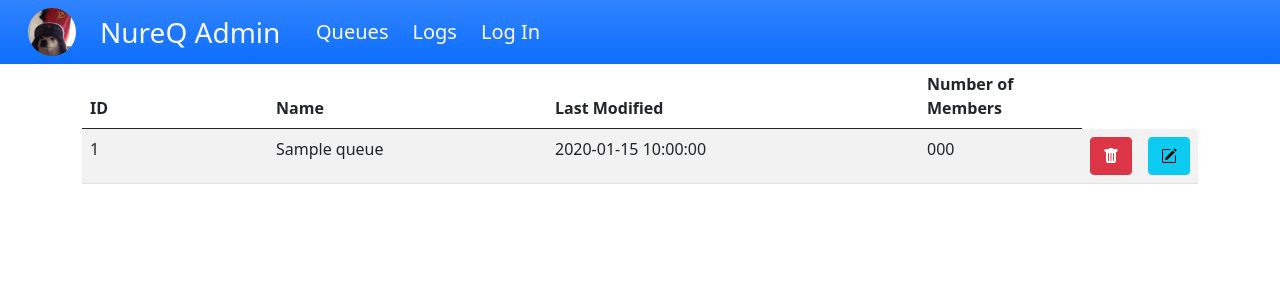
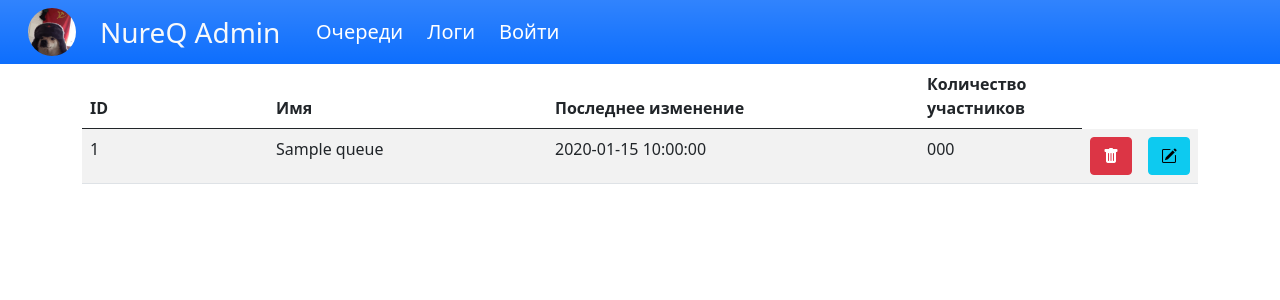
Before and after one commit to TiredOfThisAll/NureQ_bot, a Flask app: template src/web/templates/queues.html in a window 1280 px wide. Shown: the top 300 px of the page. Run offline with Flask 2, Linux system fonts and the light colour scheme; the template is opened without the code that fills it: most values are stand-ins (such as "Sample title", 1, 10 or a date in 2020); parts of the project's set-up code (start-up, migrations or seed data) failed here and were passed over; some libraries are stand-ins or nearby versions.

Commit message:
Translate everything into Russian

```diff
--- a/src/web/templates/layout.html
+++ b/src/web/templates/layout.html
@@ -6,7 +6,7 @@
         <link href="https://cdn.jsdelivr.net/npm/bootstrap@5.0.0-beta2/dist/css/bootstrap.min.css" rel="stylesheet" integrity="sha384-BmbxuPwQa2lc/FVzBcNJ7UAyJxM6wuqIj61tLrc4wSX0szH/Ev+nYRRuWlolflfl" crossorigin="anonymous">
         <link rel="stylesheet" href="https://cdn.jsdelivr.net/npm/bootstrap-icons@1.4.0/font/bootstrap-icons.css">
         <link href="{{ url_for('static', filename='style.css') }}" rel="stylesheet">
-        <title>NureQ Admin - Queues</title>
+        <title>NureQ Admin</title>
     </head>
 
     <body class="container-fluid">
@@ -24,20 +24,20 @@
                     if request.path.startswith('/queues') or request.path == '/'
                     else ''
                 }}">
-                    <a class="text-decoration-none fs-5" href="{{ url_for('queues') }}">Queues</a>
+                    <a class="text-decoration-none fs-5" href="{{ url_for('queues') }}">Очереди</a>
                 </div>
                 <div class="d-flex col-auto align-items-center {{
                     request.path == url_for('logs') and 'current-page-link'
                 }}">
-                    <a class="text-decoration-none fs-5" href="{{ url_for('logs') }}">Logs</a>
+                    <a class="text-decoration-none fs-5" href="{{ url_for('logs') }}">Логи</a>
                 </div>
                 <div class="d-flex col-auto align-items-center {{
                     request.path == url_for('login') and 'current-page-link'
                 }}">
                     {% if current_user.is_authenticated %}
-                        <a class="text-decoration-none fs-5" href="{{ url_for('logout') }}">Log Out</a>
+                        <a class="text-decoration-none fs-5" href="{{ url_for('logout') }}">Выйти</a>
                     {% else %}
-                        <a class="text-decoration-none fs-5" href="{{ url_for('login') }}">Log In</a>
+                        <a class="text-decoration-none fs-5" href="{{ url_for('login') }}">Войти</a>
                     {% endif %}
                 </div>
             </nav>
--- a/src/web/templates/logs.html
+++ b/src/web/templates/logs.html
@@ -4,9 +4,9 @@
         <thead>
             <tr>
                 <th class="col-1">ID</th>
-                <th class="col-1">Level</th>
-                <th class="col-2">Timestamp</th>
-                <th class="col-8">Message</th>
+                <th class="col-1">Уровень</th>
+                <th class="col-2">Время</th>
+                <th class="col-8">Сообщение</th>
             </tr>
         </thead>
         <tbody>
--- a/src/web/templates/queues.html
+++ b/src/web/templates/queues.html
@@ -3,18 +3,10 @@
     <table class="table table-striped">
         <thead>
             <tr>
-                <th class="col-2">
-                    ID
-                </th>
-                <th class="col-3">
-                    Name
-                </th>
-                <th class="col-4">
-                    Last Modified
-                </th>
-                <th>
-                    Number of Members
-                </th>
+                <th class="col-2">ID</th>
+                <th class="col-3">Имя</th>
+                <th class="col-4">Последнее изменение</th>
+                <th>Количество участников</th>
             </tr>
         </thead>
         <tbody>
--- a/src/web/templates/swap_queue_members.html
+++ b/src/web/templates/swap_queue_members.html
@@ -1,7 +1,7 @@
 {% extends "layout.html" %}
 {% block content %}
     <div class="d-flex flex-column mt-4">
-        <h2 class="align-self-center">Поменять двух членов очереди {{ queue.name|e }} (ID {{ queue.id }}) местами</h2>
+        <h2 class="align-self-center">Поменять двух участников очереди {{ queue.name|e }} (ID {{ queue.id }}) местами</h2>
 
         <div class="swap-member-list-container">
             <div>
```
Also changed, not shown: src/web/templates/edit_queue.html (+4 -4 lines).
